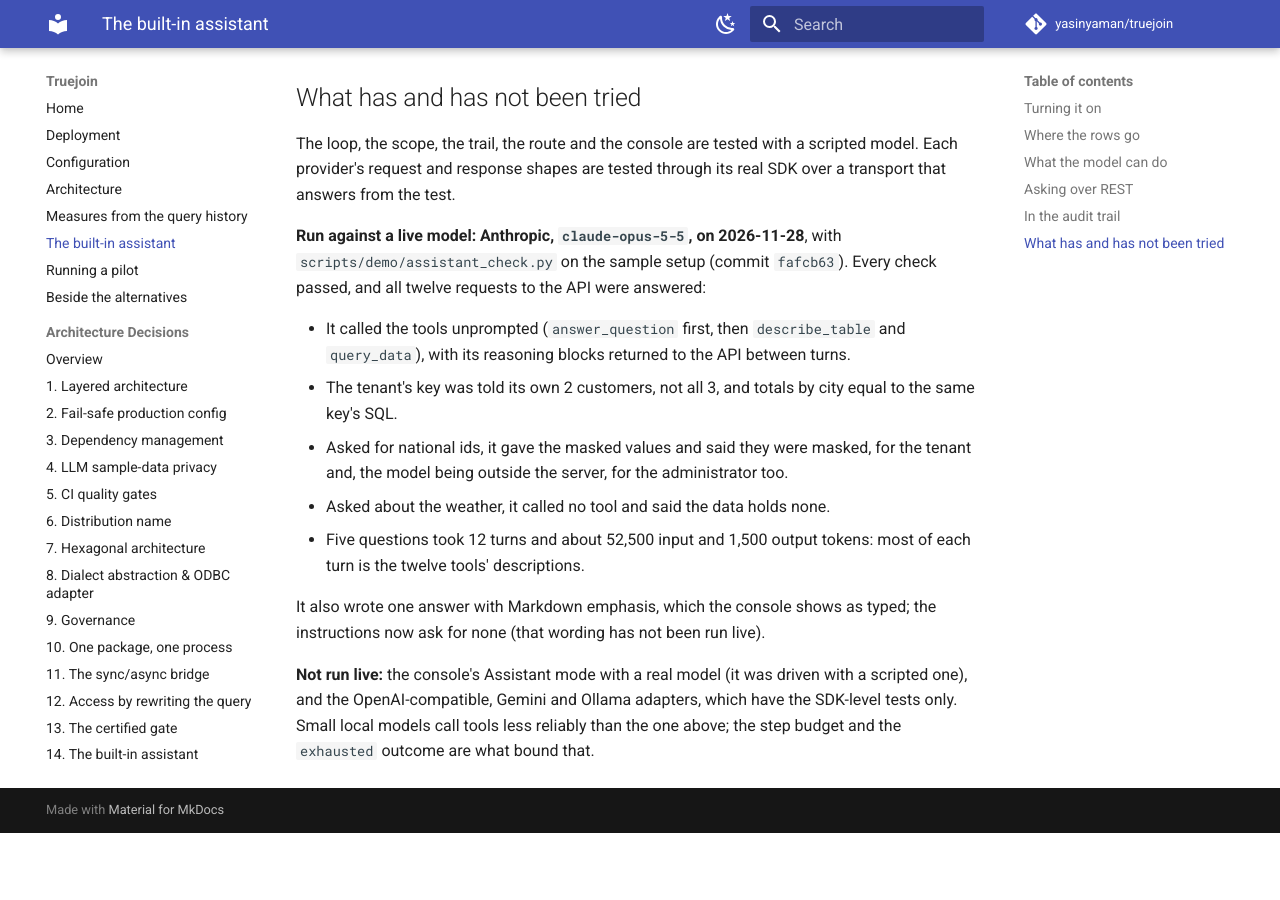
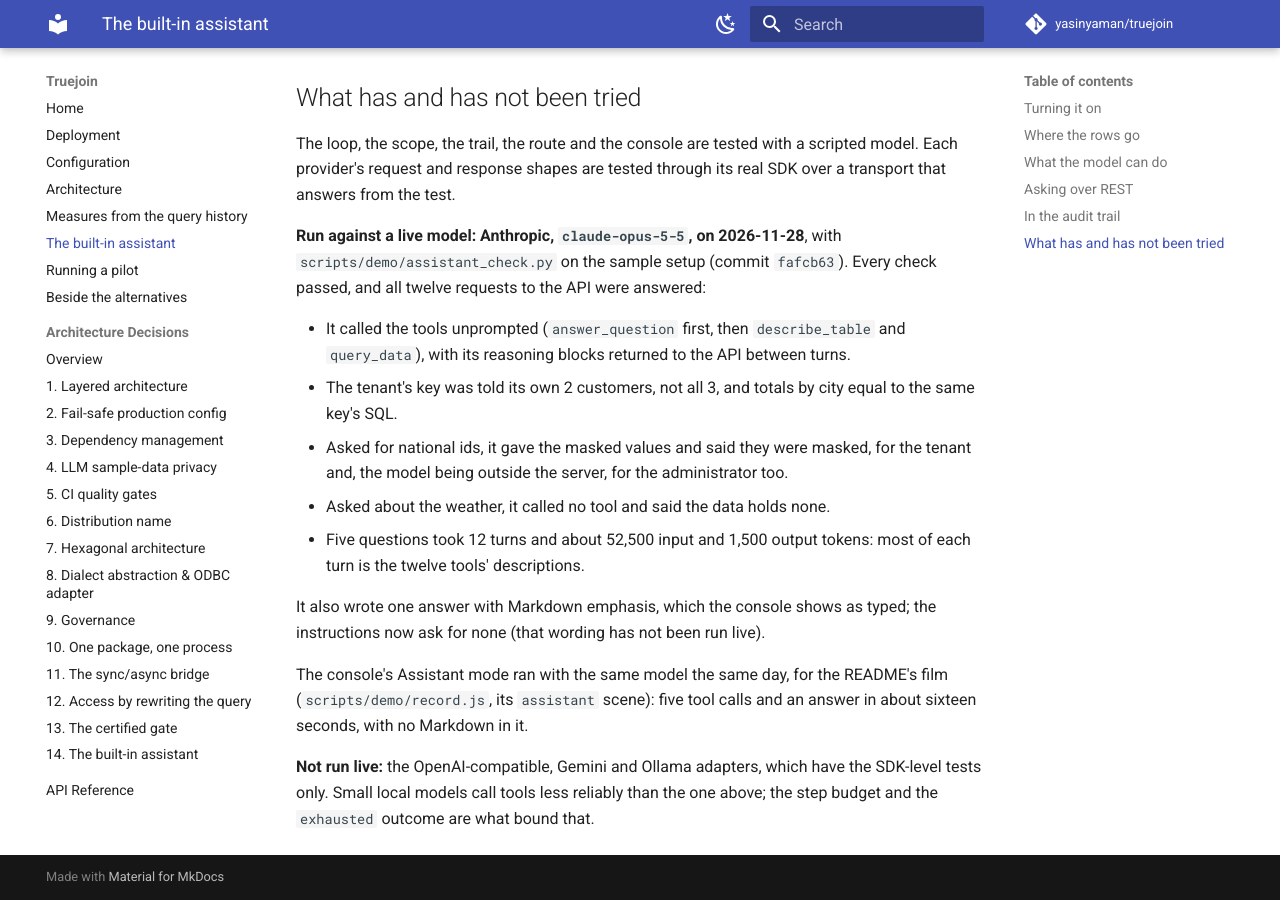
Before and after one commit to yasinyaman/truejoin, an MkDocs documentation site: the page built from docs/docs/assistant.md, in a window 1280 px wide and 900 px high, scrolled down 4341 px. Built offline with MkDocs 1.6.1 and Material for MkDocs 9.7.7, drawn with Linux system fonts in a browser that asks for light colours; comment, search, counter and statistics services are not loaded; before the commit the page ends 5174 px from its top, so only the background shows below that.

Commit message:
The film shows the assistant: the console's half, recorded again with a real model
Recorded on the sample setup served with claude-opus-5-5 behind the
built-in assistant, from a fresh audit trail. The new scene asks one
question as the tenant; the model made five tool calls and answered in about
sixteen seconds. The GIF's cuts leave that wait out
(intro:assistant-wait assistant-answer:end); the MP4 keeps the recording
whole. Claude's half is the one already recorded, taken as last encoded,
and now starts at 1:57.

record.js also writes what was asked and answered to demo-out/assistant.txt.
The README, the docs site's home page, the assistant's guide and the
CHANGELOG say what the film now shows and where its second half starts.

Co-Authored-By: Claude Fable 5.2 <noreply@anthropic.com>
Claude-Session: https://claude.ai/code/session_01RRn47SDgzu8JQF3ZsQ2Q9c

```diff
--- a/docs/docs/assistant.md
+++ b/docs/docs/assistant.md
@@ -195,8 +195,11 @@ Every check passed, and all twelve requests to the API were answered:
 It also wrote one answer with Markdown emphasis, which the console shows as
 typed; the instructions now ask for none (that wording has not been run live).
 
-**Not run live:** the console's Assistant mode with a real model (it was
-driven with a scripted one), and the OpenAI-compatible, Gemini and Ollama
-adapters, which have the SDK-level tests only. Small local models call tools
+The console's Assistant mode ran with the same model the same day, for the
+README's film (`scripts/demo/record.js`, its `assistant` scene): five tool
+calls and an answer in about sixteen seconds, with no Markdown in it.
+
+**Not run live:** the OpenAI-compatible, Gemini and Ollama adapters, which
+have the SDK-level tests only. Small local models call tools
 less reliably than the one above; the step budget and the `exhausted` outcome
 are what bound that.
```
Also changed, not shown: CHANGELOG.md (+9 -3 lines), README.md (+3 -3 lines), docs/docs/index.md (+3 -2 lines), scripts/demo/README.md (+3 -1 lines), 3 other files.
